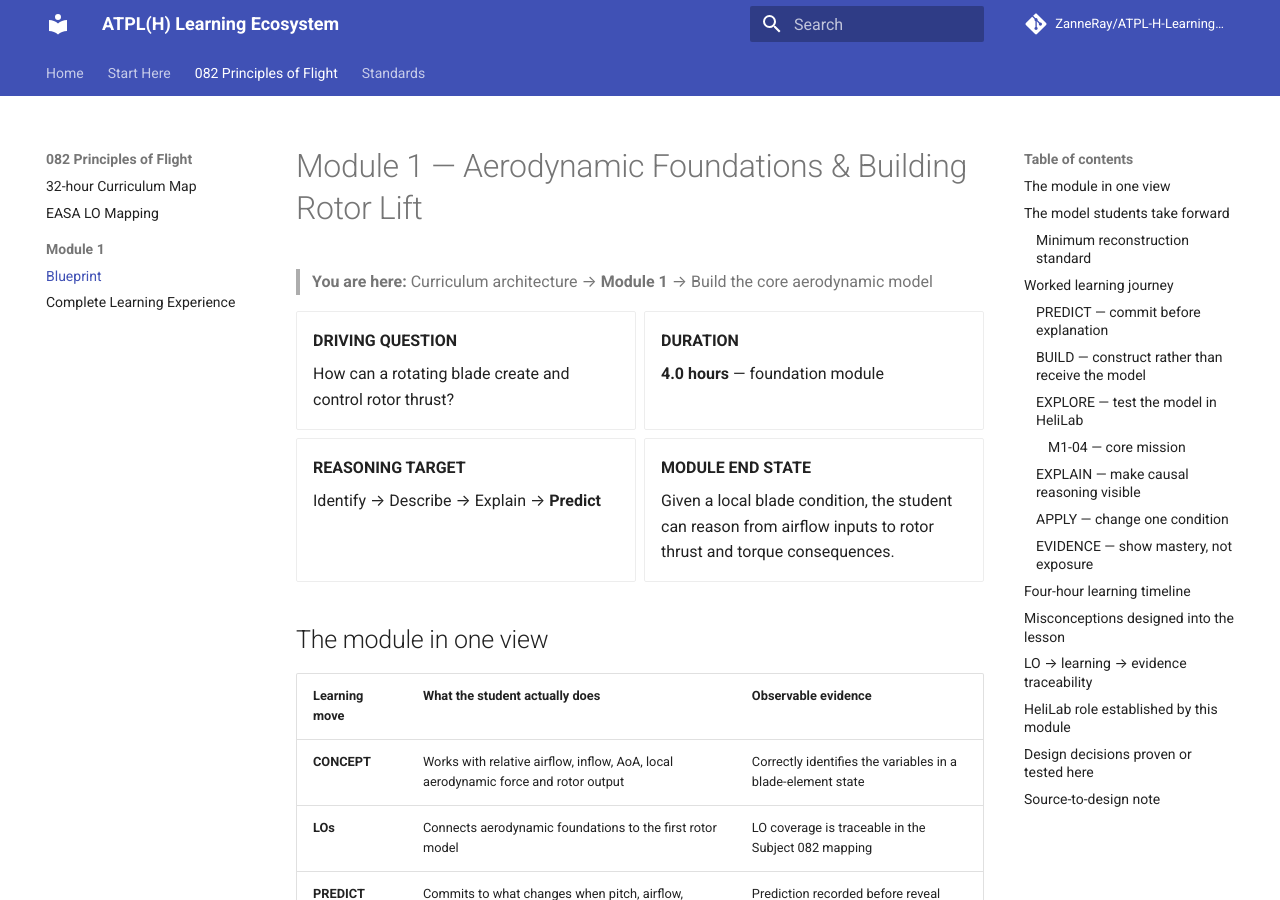
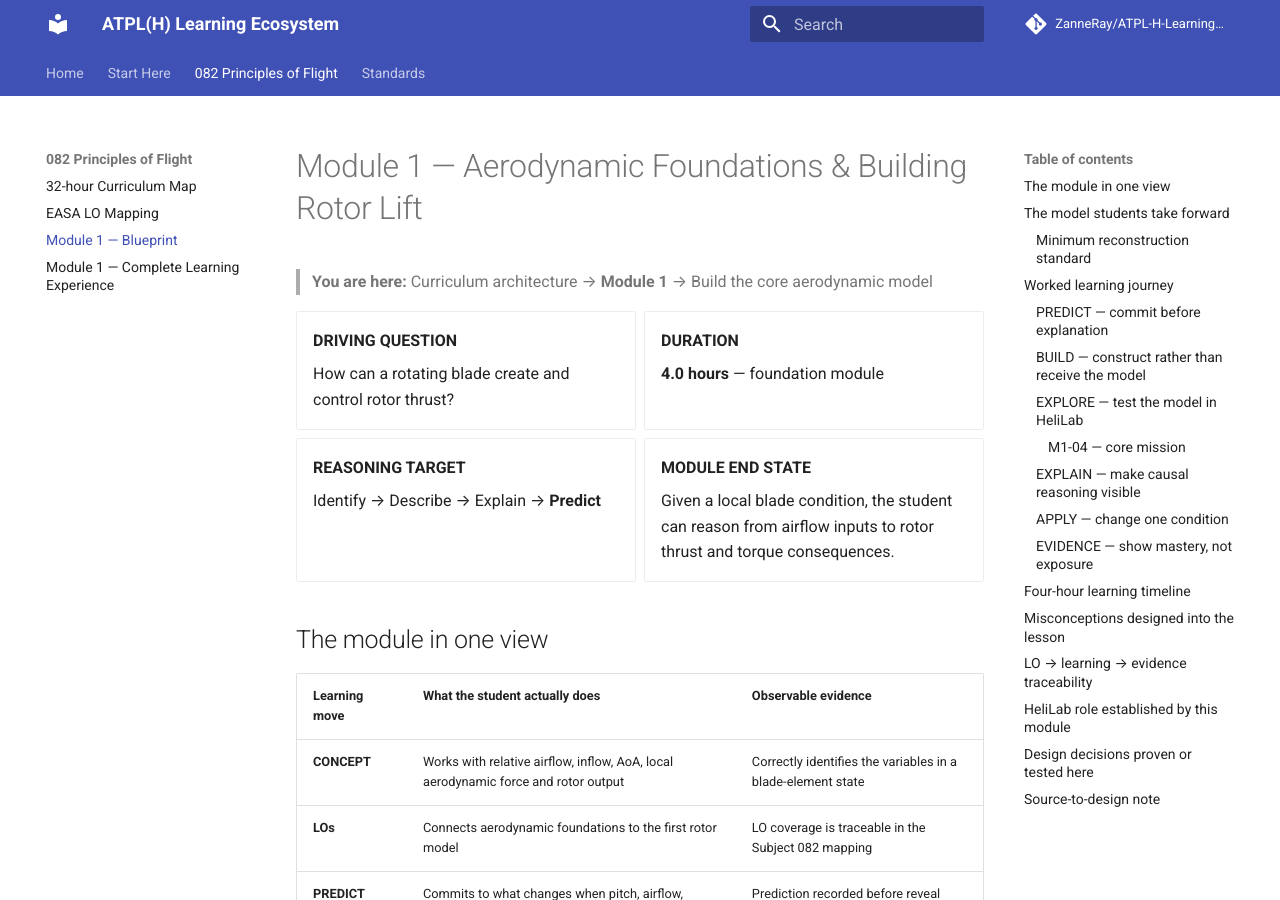
Before and after one commit to ZanneRay/ATPL-H-Learning-Ecosystem, an MkDocs documentation site: the page built from docs/curriculum/MODULE-1-BLUEPRINT.md, in a window 1280 px wide and 900 px high. Built offline with MkDocs 1.6.1 and Material for MkDocs 9.7.7, drawn with Linux system fonts in a browser that asks for light colours; comment, search, counter and statistics services are not loaded.

Commit message:
Keep Module 1 pages consistently visible in navigation

```diff
--- a/mkdocs.yml
+++ b/mkdocs.yml
@@ -51,9 +51,8 @@ nav:
   - 082 Principles of Flight:
       - 32-hour Curriculum Map: curriculum/32-HOUR-CURRICULUM-MAP.md
       - EASA LO Mapping: curriculum/EASA-LO-MAPPING.md
-      - Module 1:
-          - Blueprint: curriculum/MODULE-1-BLUEPRINT.md
-          - Complete Learning Experience: curriculum/MODULE-1-LEARNING-EXPERIENCE.md
+      - Module 1 — Blueprint: curriculum/MODULE-1-BLUEPRINT.md
+      - Module 1 — Complete Learning Experience: curriculum/MODULE-1-LEARNING-EXPERIENCE.md
   - Standards:
       - Documentation Standard: standards/DOCUMENTATION-STANDARD.md
 
```
